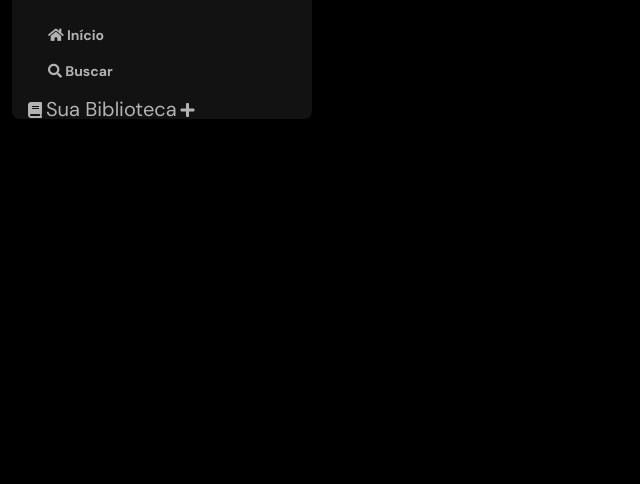
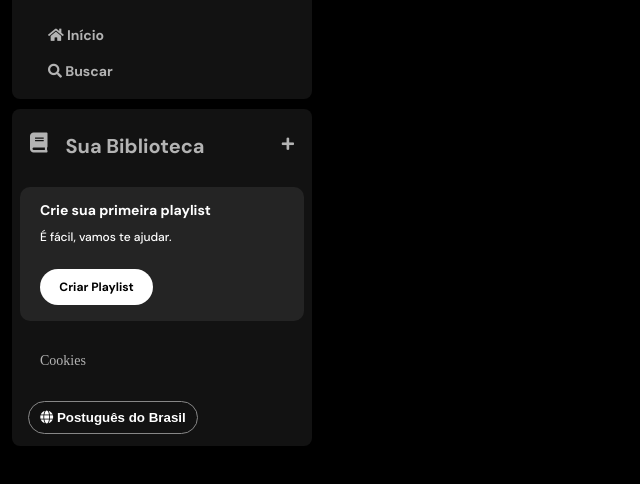
Before and after one commit to GuiAgost/spotify-imersao, a plain HTML site: page index.html in a window 1280 px wide. Shown: the part 74-558 px from the top of the page, without its empty margins (0-640 px from the left). Drawn offline with Linux system fonts and the light colour scheme; a web font is replaced by a local one.

Commit message:
Adicionado asegunta parte do sidebar "Biblioteca".

```diff
--- a/index.html
+++ b/index.html
@@ -24,7 +24,6 @@
                     <img src="assets/icons/logo-spotify.png" alt="Logo da spotify">
                 </a>
             </div>
-            <div>
             <ul>
                 <li>
                     <a href="">
@@ -39,13 +38,40 @@
                     </a>
                 </li>
             </ul>
-            </div>
+        </nav>
+
         <div class="sidebar__library">
-                <span class="fa fa-book"></span>
+            <div class="sidebar__library-content">
+                <button class="sidebar__library-button">
+                    <span class="fa fas fa-book"></span>
                     <span class="sidebar__library-title">Sua Biblioteca</span>
+
+                </button>
                 <span class="fa fa-plus plus"></span>
             </div>
-        </nav>
+
+            <section class="section-playlist">
+                <div class="section-playlist__content">
+                    <span class="text title">Crie sua primeira playlist</span>
+                    <span class="text subtitle">É fácil, vamos te ajudar.</span>
+                    <button class="section-playlist__button">
+                        <span>Criar Playlist</span>
+                    </button>
+                </div>
+            </section>
+
+            <div class="cookie">
+                <a href="">Cookies</a>
+            </div>
+
+            <div class="languages">
+                <button class="languages__button">
+                    <span class="fa fa-globe"></span>
+                    <span>Postuguês do Brasil</span>
+                </button>
+            </div>
+
+        </div>
     </div>
 </body>
 </html>
--- a/style.css
+++ b/style.css
@@ -49,11 +49,130 @@ h1 {
     font-family: "DM Sans", sans-serif;
 }
 
-.sidebar__library span{
+.sidebar__library {
+    background-color: #121212;
+    border-radius: 8px;
+    padding: 4px 8px;
+    display: flex;
+    justify-content: space-between;
+    flex-direction: column;
     color: #B3B3B3;
+    font-weight: 600;
+    font-size: 14px;
+    margin-top: 10px;
+}
+
+.sidebar__library .sidebar__library-content{
+    display: flex;
+    justify-content: space-between;
+}
+
+.sidebar__library .sidebar__library-button {
+    display: flex;
+    margin-right: 10px;
+    color: #B3B3B3;
+    background-color: transparent;
+    border: 0px;
+    font-size: 14px;
+    font-weight: 600;
+    font-family: "DM Sans", sans-serif;
+    text-align: center;
+    text-decoration: none;
+    text-transform: none;
+    padding: 20px 10px;
+}
+
+.sidebar__library .sidebar__library-button .fa {
+    font-size: 20px;
+    margin-right: 10px;
+    font-weight: 300;
+    padding-right: 8px;
 }
 
 .sidebar__library-title {
     font-family: "DM Sans", sans-serif;
     font-size: 20px;
 }
+
+.sidebar__library .sidebar__library-content .fa-plus {
+    margin: 24px 10px;
+}
+
+.section-playlist {
+    display: flex;
+    align-items: flex-start;
+    justify-content: space-between;
+    gap: 20px;
+    background-color: #242424;
+    color: #B3B3B3;
+    font-weight: 600;
+    font-size: 14px;
+    margin: 8px 0px;
+    padding: 16px 20px;
+    border-radius: 10px;
+}
+
+.section-playlist .section-playlist__content {
+    display: flex;
+    flex-direction: column;
+}
+
+.section-playlist__content .text {
+    padding-bottom: 14px;
+    color: #FFFFFF;
+    font-family: "DM Sans", sans-serif;
+}
+
+.section-playlist__content .title {
+    font-weight: 700;
+}
+
+.section-playlist__content .subtitle {
+    font-weight: 500;
+    font-size: 12px;
+}
+
+.section-playlist__content .section-playlist__button {
+    display: flex;
+    justify-content: center;
+    background-color: #FFFFFF;
+    border-radius: 20px;
+    font-size: 12px;
+    font-weight: 700;
+    font-family: "DM Sans", sans-serif;
+    text-decoration: none;
+    text-transform: none;
+    padding: 10px;
+    margin-top: 12px;
+    border: 0px;
+    width: 113px;
+}
+
+.sidebar__library .cookie {
+    margin: 25px 20px;
+}
+
+.sidebar__library .cookie a {
+    color: #B3B3B3;
+    font-weight: 500;
+    font-size: 14px;
+    text-decoration: none;
+
+}
+
+.sidebar__library .cookie a:hover {
+    text-decoration: underline;
+}
+
+.languages .languages__button {
+    align-items: center;
+    background-color: transparent;
+    color: #FFFFFF;
+    border: 1px solid #878787;
+    font-weight: bold;
+    cursor: pointer;
+    width: 170px;
+    margin: 8px;
+    padding: 8px;
+    border-radius: 20px;
+}
```
Lines whose indentation alone changed are shown as unchanged.
